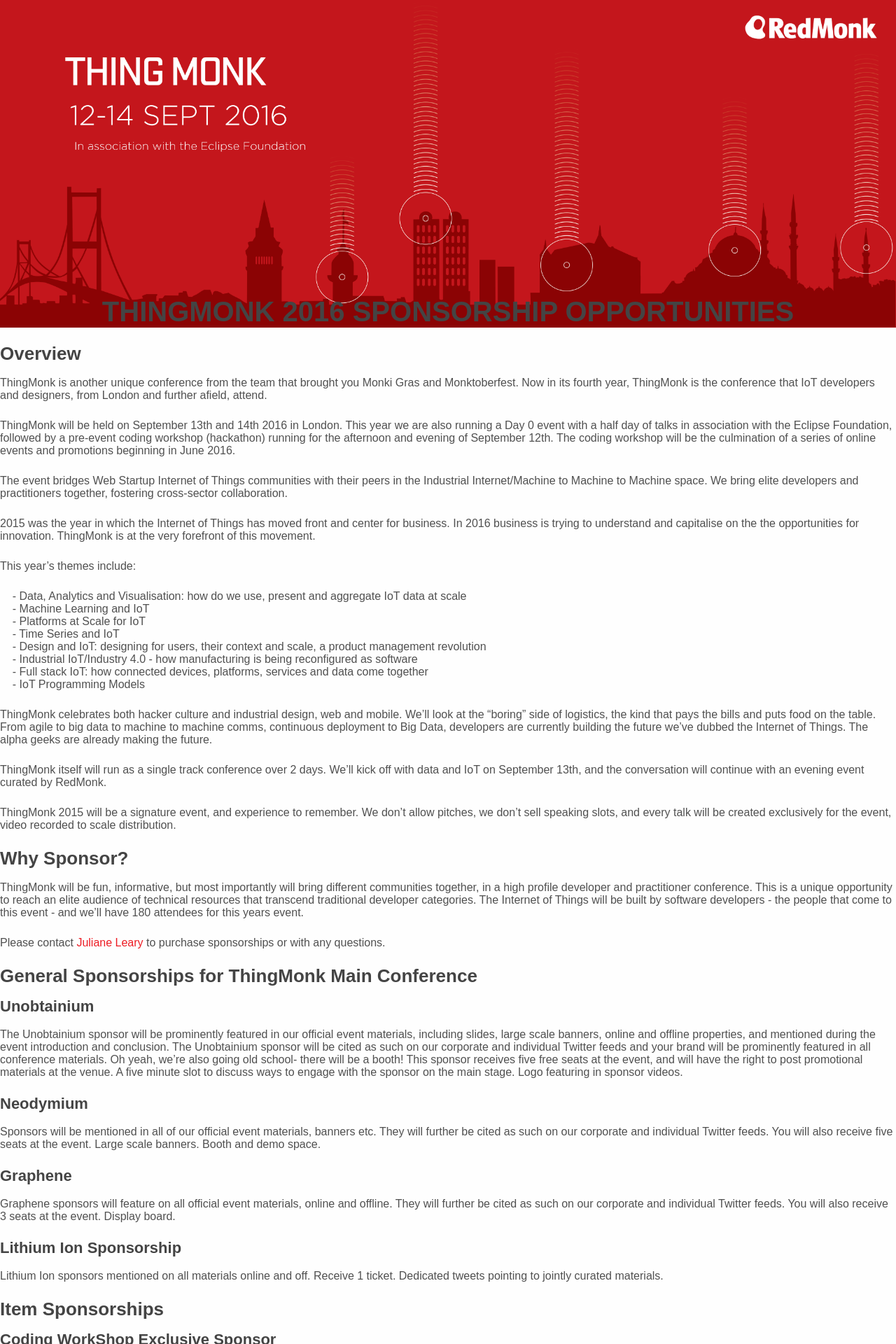
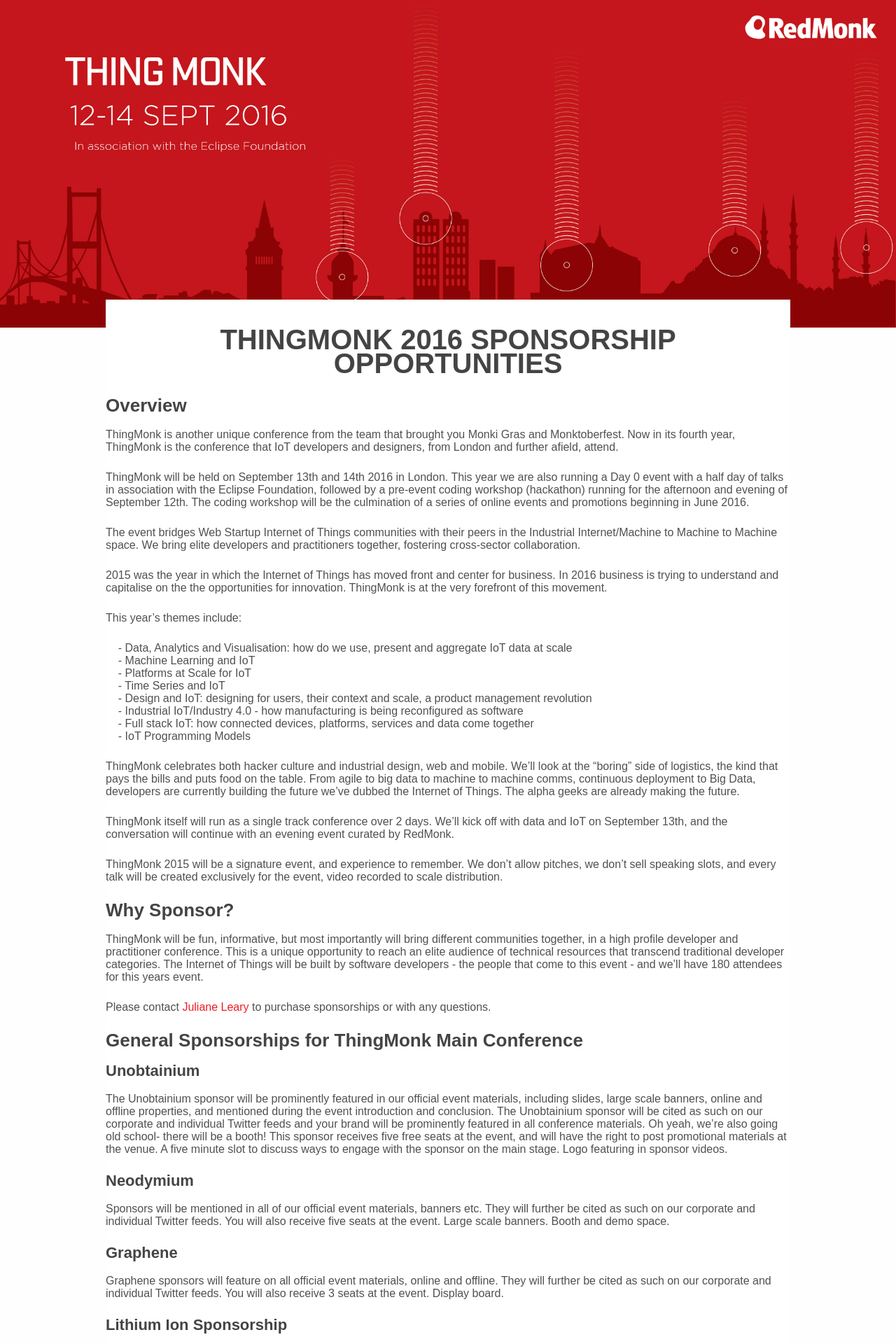
Before and after one commit to thingmonk/thingmonk.github.io, a Jekyll site: the page built from sponsor-pack.html, in a window 1280 px wide. Shown: the top 1920 px of the page at 70% size. Built offline with Jekyll 4.4.1, drawn with Linux system fonts in a browser that asks for light colours.

Commit message:
fix layout of the sponsor-pack page

```diff
--- a/sponsor-pack.html
+++ b/sponsor-pack.html
@@ -1,6 +1,7 @@
 ---
 layout: thingmonk
 ---
+<div class="l-about row">
 <h1 class="text-center">ThingMonk 2016 Sponsorship Opportunities</h1>
 
 <h2>Overview</h2>
@@ -78,3 +79,5 @@
 
   <h3>Conference Snacks</h3>
   <p>We’re looking forward to a busy day of sessions, whether those be main tent, breakout or hallway in nature. As that kind of thinking’s hungry work, we’ll be making snacks available during the day. Be the snack sponsor and get placement right on the snack table.</p>
+
+</div>
```
